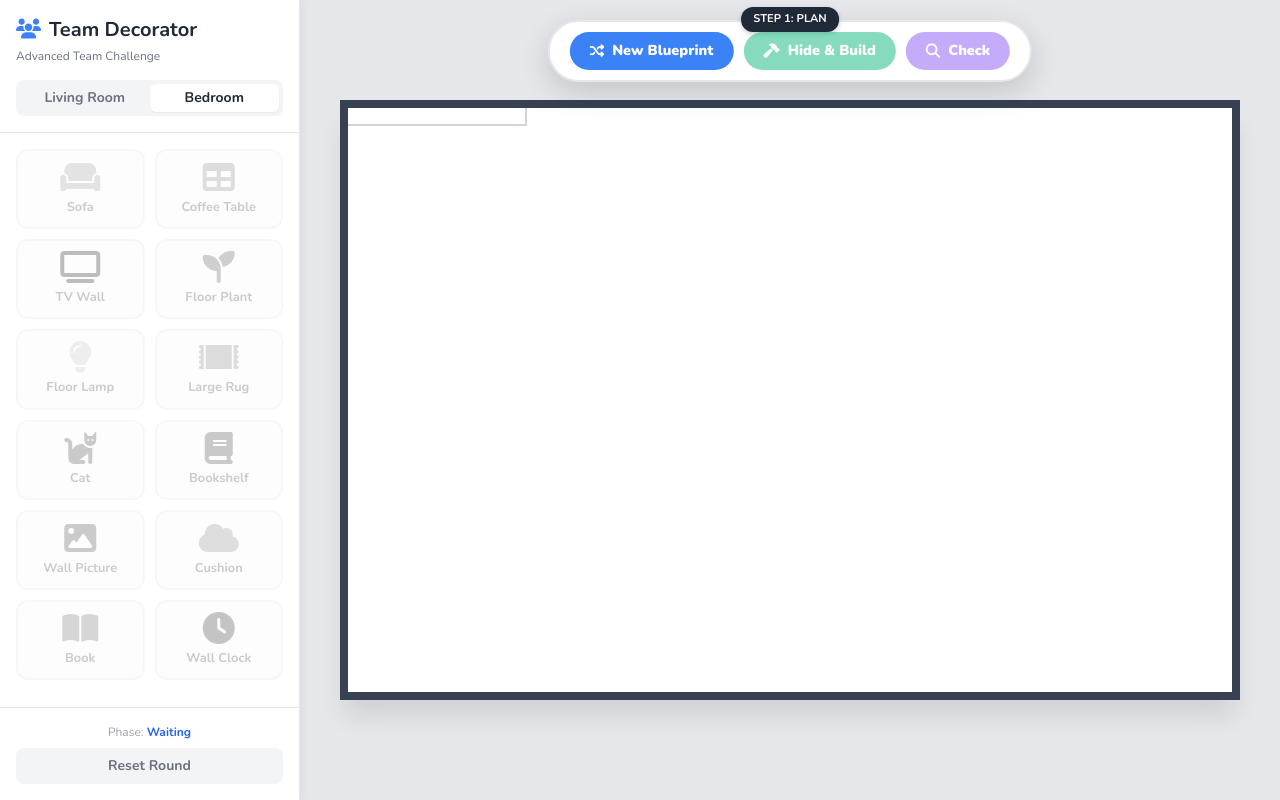
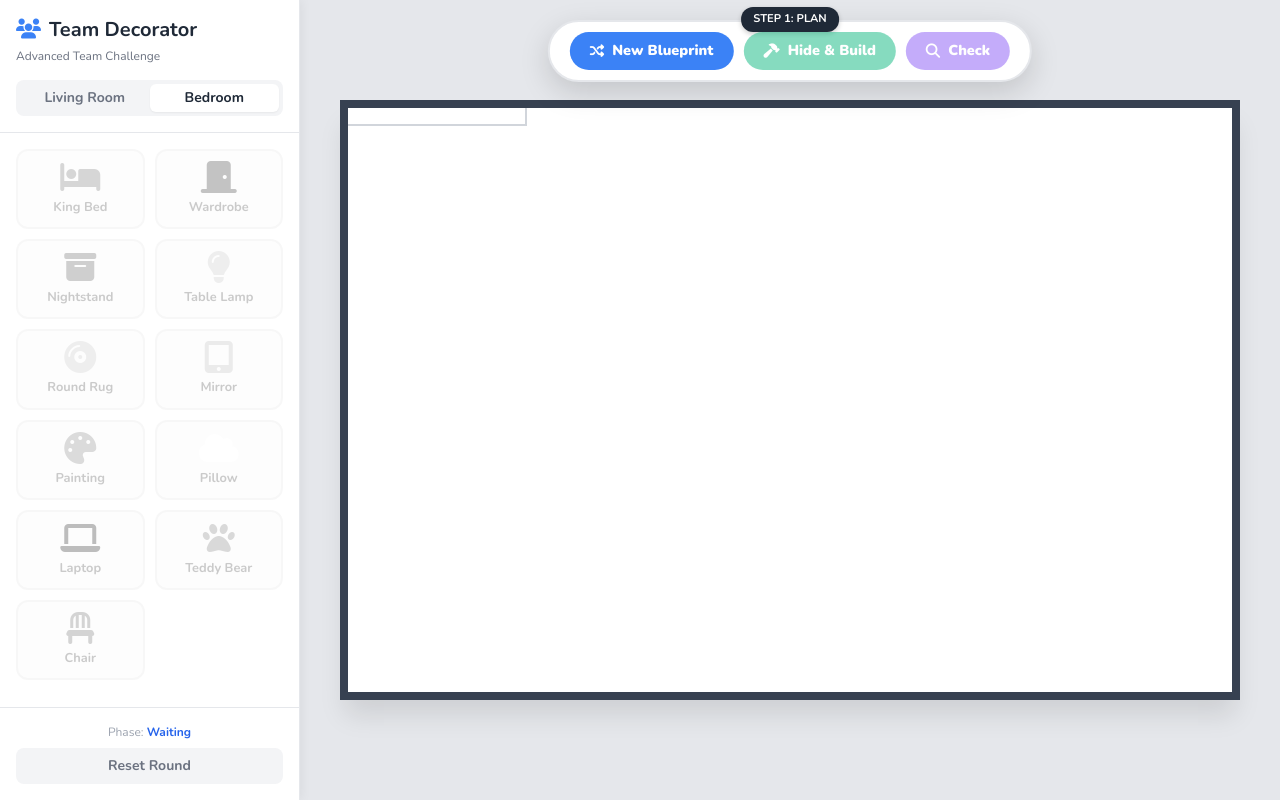
Before and after one commit to thearchangel1998/RoomDecorator, a plain HTML site: page index.html in a window 1280 px wide. Both pictures are taken after a click on the button "Bedroom". Drawn offline with nearby package versions, Linux system fonts and the light colour scheme.

Commit message:
Update index.html

```diff
--- a/index.html
+++ b/index.html
@@ -301,6 +301,7 @@
             }
             clearRoom();
             resetUI();
+            renderInventory();
         }
 
         function clearRoom() {
```
